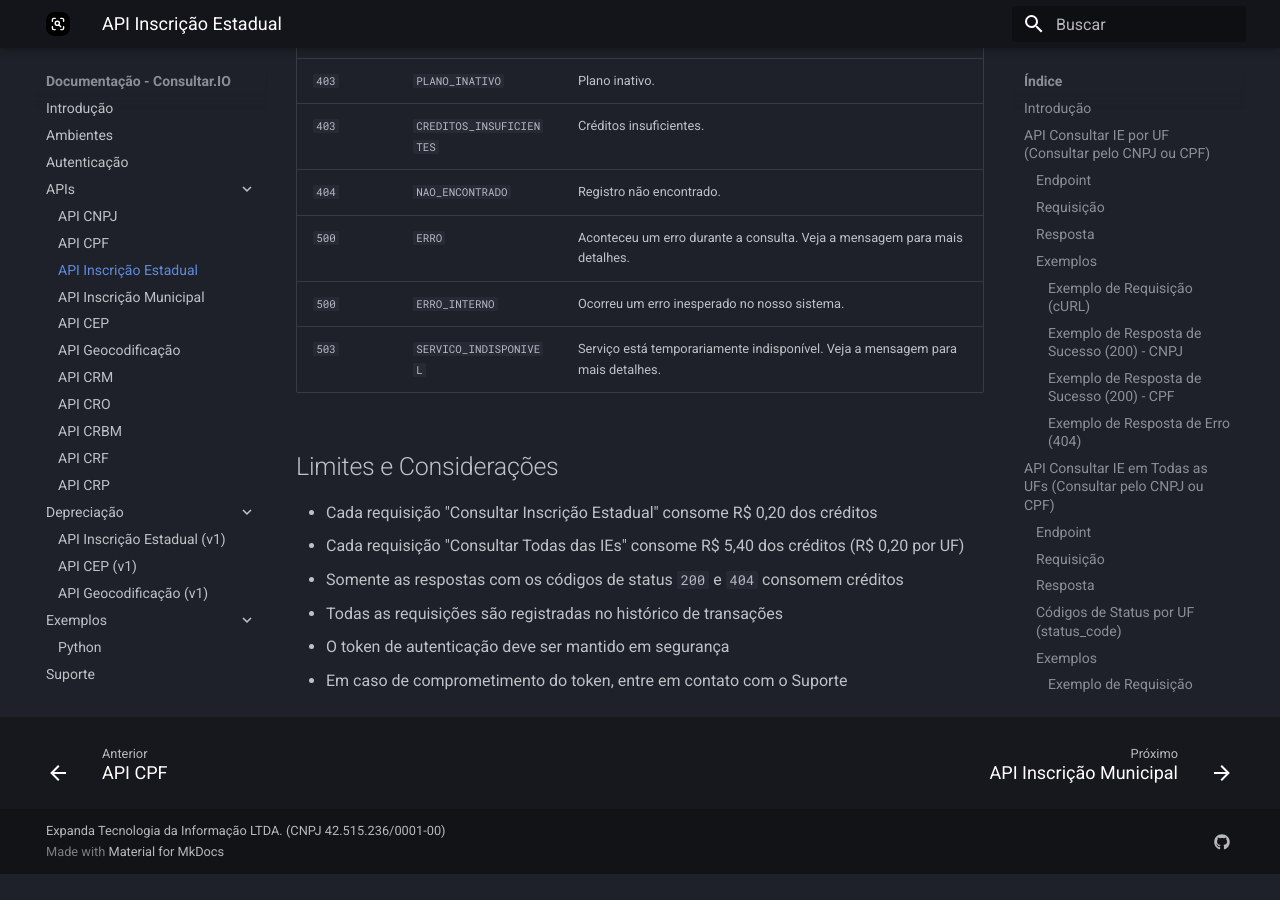
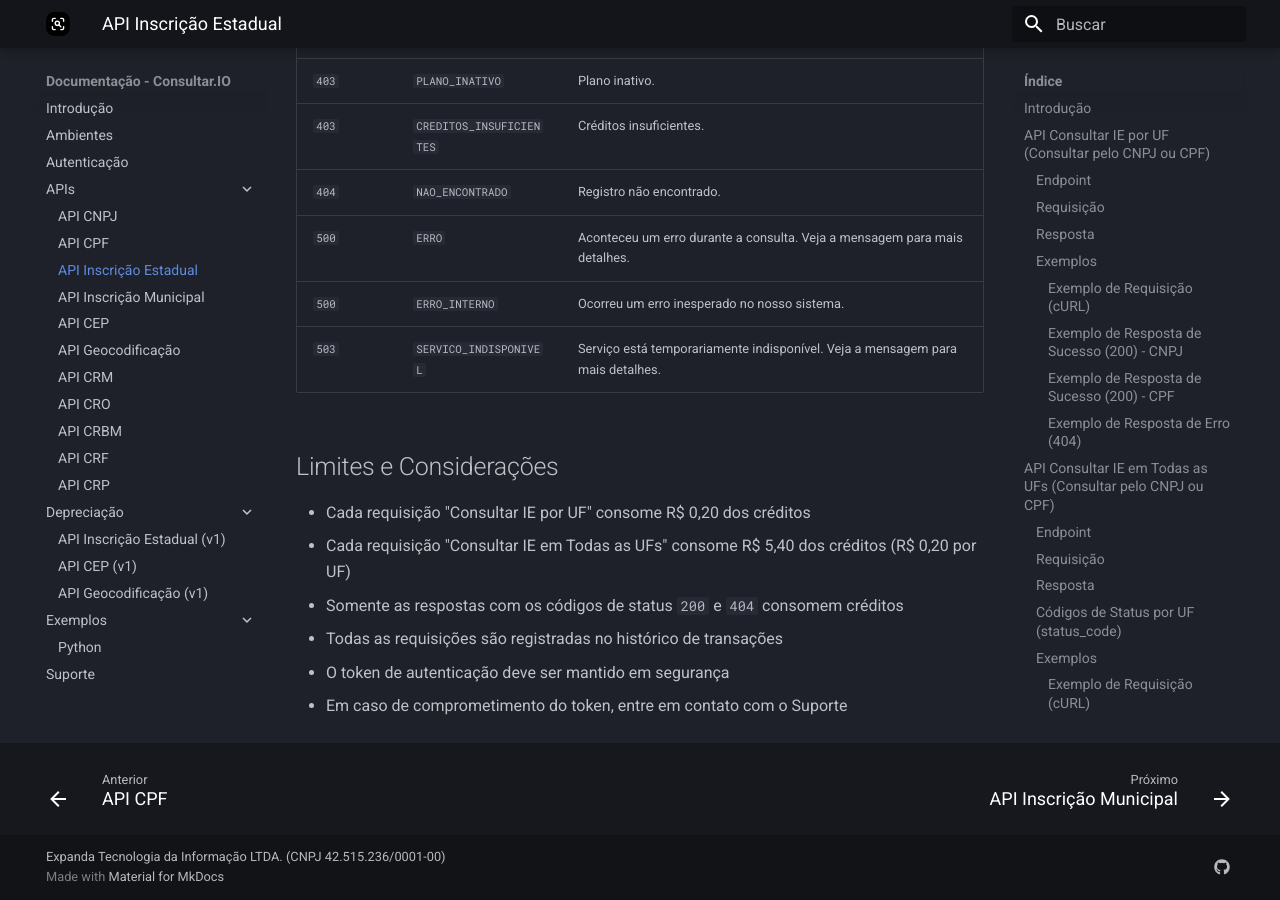
Before and after one commit to consultar-io/docs, an MkDocs documentation site: the page built from docs/api/inscricao-estadual.md, in a window 1280 px wide and 900 px high, scrolled down 11869 px. Built offline with MkDocs 1.6.1 and Material for MkDocs 9.7.7, drawn with Linux system fonts in a browser that asks for light colours; before the commit the page ends 12743 px from its top, so only the background shows below that.

Commit message:
Clarify API documentation for Inscrição Estadual by updating query descriptions to improve accuracy and consistency in terminology.

```diff
--- a/docs/api/inscricao-estadual.md
+++ b/docs/api/inscricao-estadual.md
@@ -482,8 +482,8 @@ curl -X GET 'https://consultar.io/api/v2/ie/consultar/todas?cnpj=61585865150633'
 
 ## Limites e Considerações
 
-- Cada requisição "Consultar Inscrição Estadual" consome R$ 0,20 dos créditos
-- Cada requisição "Consultar Todas das IEs" consome R$ 5,40 dos créditos (R$ 0,20 por UF)
+- Cada requisição "Consultar IE por UF" consome R$ 0,20 dos créditos
+- Cada requisição "Consultar IE em Todas as UFs" consome R$ 5,40 dos créditos (R$ 0,20 por UF)
 - Somente as respostas com os códigos de status `200` e `404` consomem créditos
 - Todas as requisições são registradas no histórico de transações
 - O token de autenticação deve ser mantido em segurança
```
